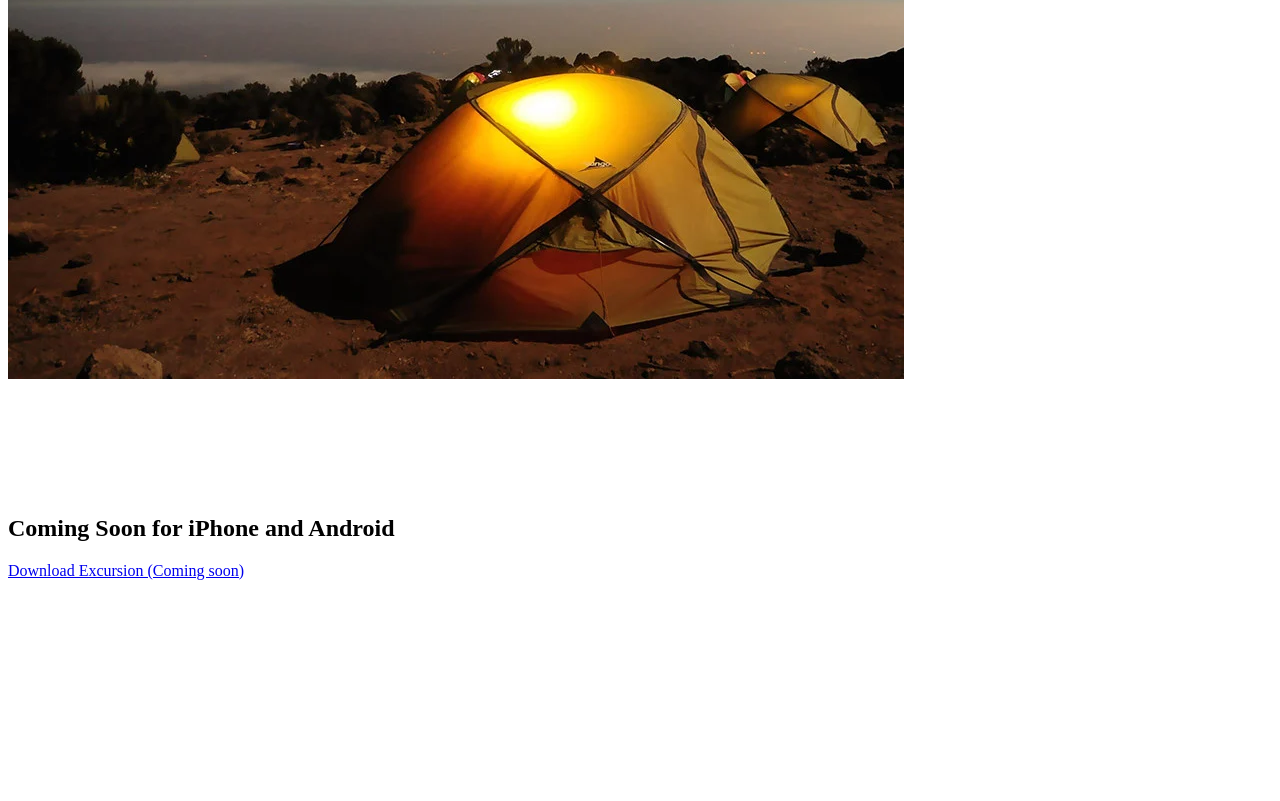
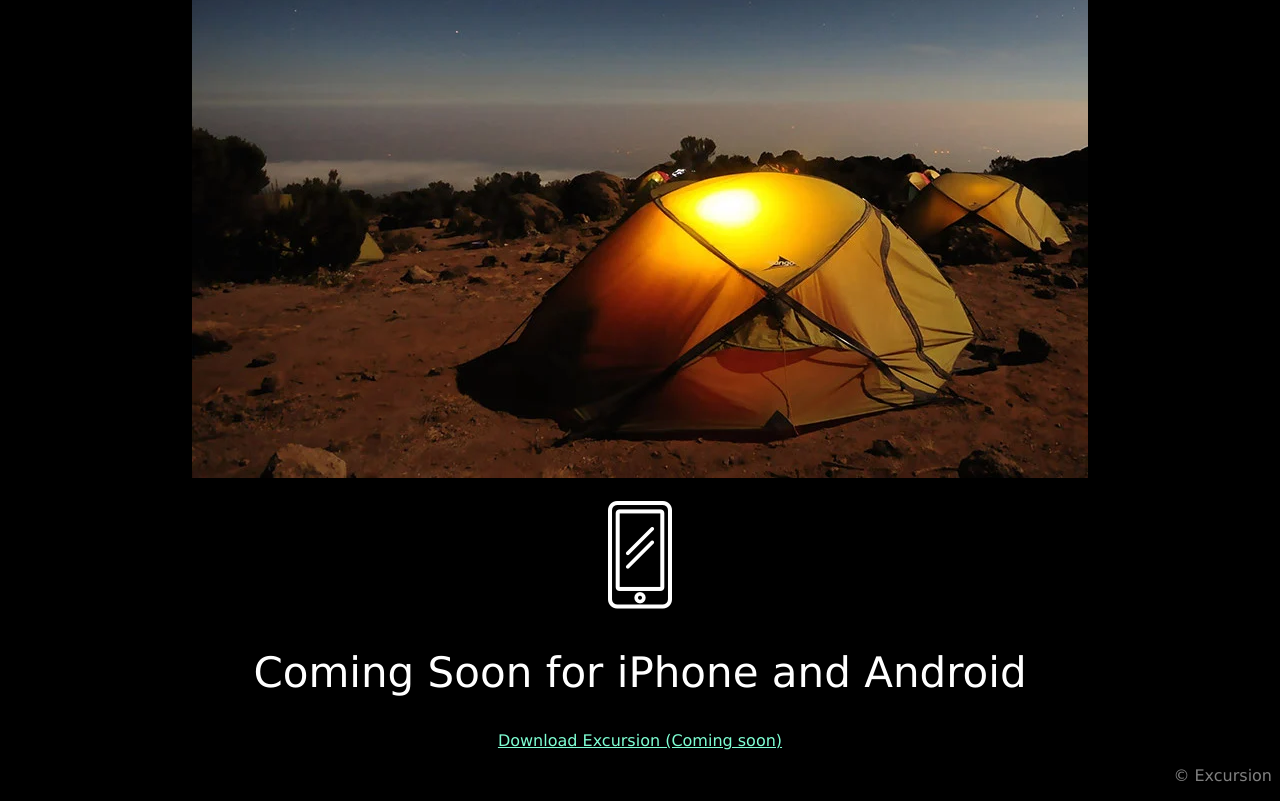
Before and after one commit to tob-js/excursion, a plain HTML site: page index.html in a window 1280 px wide. Shown: the part 501-1302 px from the top of the page. Before the commit the page ends 1089 px from the top, so only its background shows below. Drawn offline with Linux system fonts and the light colour scheme.

Commit message:
CSS added

```diff
--- a/index.html
+++ b/index.html
@@ -2,7 +2,7 @@
 <html>
     <head>
         <title>Excursion project</title>
-        <link href="/resources/css/style.css" type="text/css" rel="stylesheet" />
+        <link href="./resources/css/style.css" type="text/css" rel="stylesheet" />
     </head>
 
     <body>
@@ -15,13 +15,15 @@
             <video src="./resources/vid/excursion.mp4" preload autoplay loop></video>
             <h2>Your personal travel guide</h2>
             <p>Excursion remembers places you like, and recommends new points of interest around you.</p>
-            <img src="./resources/img/camp.webp" alt="Camping scene in the desert" title="Desert camping" /><br>
+            <img src="./resources/img/camp.webp" alt="Camping scene in the desert" title="Desert camping" /><br><br>
             <img src="./resources/img/phone.webp" />
             <h2>Coming Soon for iPhone and Android</h2>
             <a href="https://content.codecademy.com/programs/freelance-one/excursion/index.html#">Download Excursion (Coming soon)</a>
+        </main>
 
-
-        </main>
+        <footer>
+            <p>&copy Excursion</p>
+        </footer>
 
     </body>
 </html>
--- a/resources/css/style.css
+++ b/resources/css/style.css
@@ -0,0 +1,34 @@
+body {
+    background-color: black;
+    font-family: Verdana;
+    text-align: center;
+}
+
+h1, h2 {
+    color: white;
+}
+
+h1 {
+    font-weight: normal;
+    font-size: 50px
+}
+
+h2 {
+   font-weight: 300;
+   font-size: 42px
+}
+
+p {
+    color: gray;
+    font-size: 21;
+}
+
+a {
+    color: aquamarine;
+    font-size: 16px;
+}
+
+footer {
+    color: gray;
+    text-align: right;
+}
```
